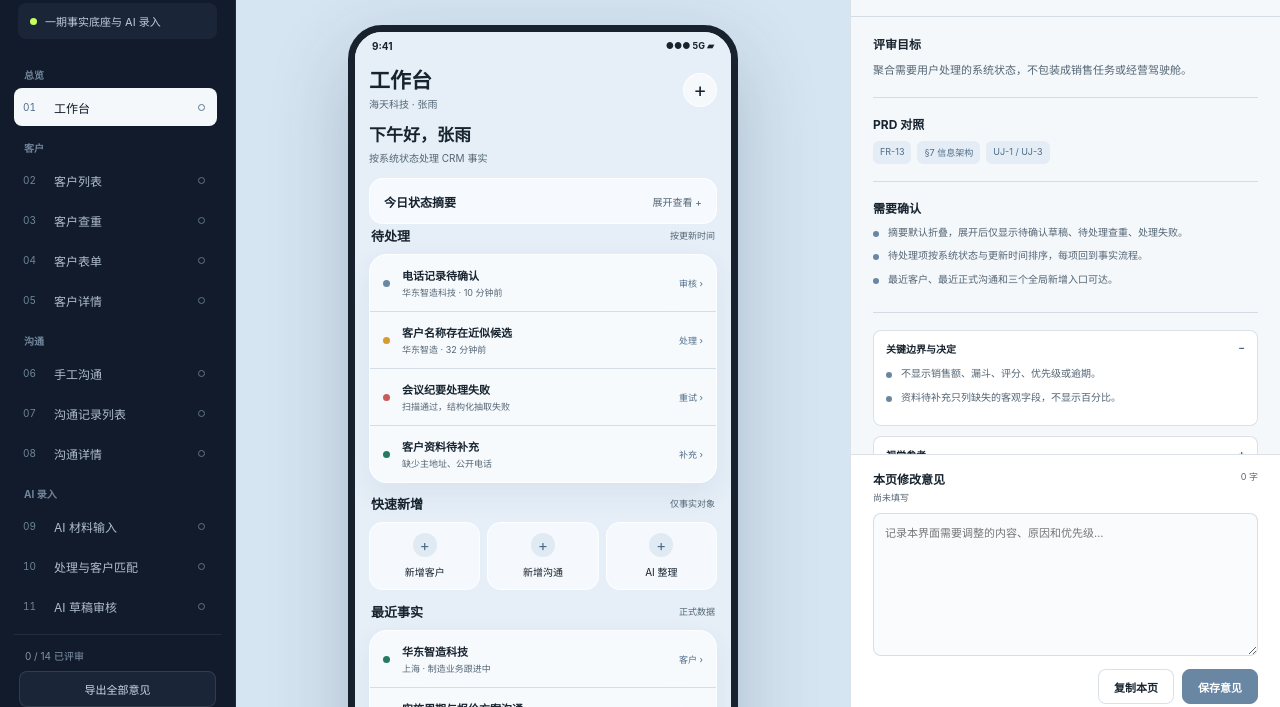
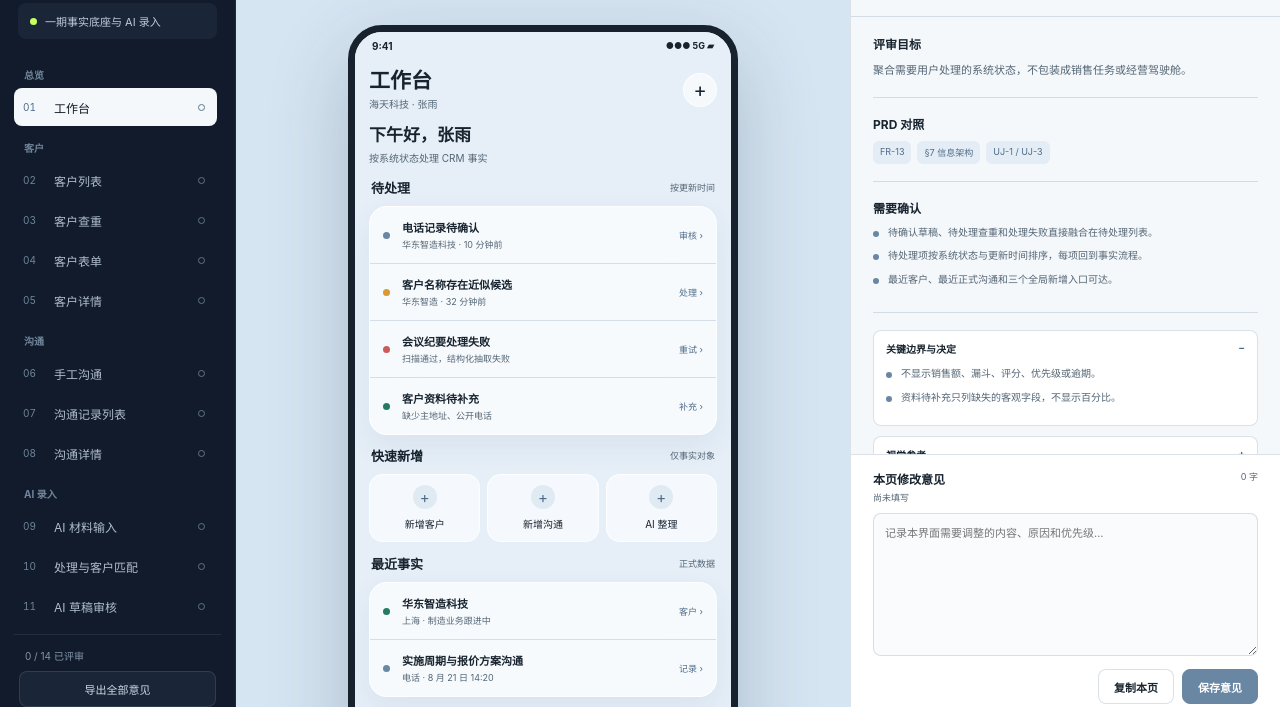
Before and after one commit to Willbefine79/ZT_CRM_UI, a plain HTML site: page crm-review-prototype/index.html in a window 1280 px wide. Shown: the part 77-784 px from the top of the page. Drawn offline with Linux system fonts and the light colour scheme.

Commit message:
refactor: remove redundant workbench summary

```diff
--- a/crm-review-prototype/app.js
+++ b/crm-review-prototype/app.js
@@ -8,7 +8,7 @@ const screens = [
     id: "workbench", group: "总览", nav: "工作台", title: "事实工作台",
     refs: ["FR-13", "§7 信息架构", "UJ-1 / UJ-3"],
     objective: "聚合需要用户处理的系统状态，不包装成销售任务或经营驾驶舱。",
-    reviews: ["摘要默认折叠，展开后仅显示待确认草稿、待处理查重、处理失败。", "待处理项按系统状态与更新时间排序，每项回到事实流程。", "最近客户、最近正式沟通和三个全局新增入口可达。"],
+    reviews: ["待确认草稿、待处理查重和处理失败直接融合在待处理列表。", "待处理项按系统状态与更新时间排序，每项回到事实流程。", "最近客户、最近正式沟通和三个全局新增入口可达。"],
     decisions: ["不显示销售额、漏斗、评分、优先级或逾期。", "资料待补充只列缺失的客观字段，不显示百分比。"]
   },
   {
@@ -108,7 +108,6 @@ const screenById = Object.fromEntries(screens.map((screen) => [screen.id, screen
 
 const initialState = () => ({
   activeScreen: "workbench",
-  summaryOpen: false,
   filtersOpen: false,
   customerTab: "facts",
   dedupeStage: "idle",
@@ -285,19 +284,10 @@ function mobileFrame({ title, subtitle = "", body, back = "", action = "", nav =
 }
 
 function workbenchScreen() {
-  const summary = state.summaryOpen ? `<div class="summary-grid">
-    <div class="summary-cell"><strong>2</strong><span>待确认草稿</span></div>
-    <div class="summary-cell"><strong>1</strong><span>待处理查重</span></div>
-    <div class="summary-cell"><strong>1</strong><span>处理失败</span></div>
-  </div>` : "";
   return mobileFrame({
     title: "工作台", subtitle: "海天科技 · 张雨", nav: "workbench",
     action: `<button class="mobile-icon-button" type="button" data-action="open-global-add" title="新增" aria-label="打开新增菜单">+</button>`,
     body: `<div class="mobile-greeting"><strong>下午好，张雨</strong><span>按系统状态处理 CRM 事实</span></div>
-      <button class="summary-disclosure" type="button" data-action="toggle-summary" aria-expanded="${state.summaryOpen}">
-        <strong>今日状态摘要</strong><span>${state.summaryOpen ? "收起 −" : "展开查看 +"}</span>
-      </button>
-      ${summary}
       <div class="section-heading"><h3>待处理</h3><span>按更新时间</span></div>
       <div class="list-panel">
         <button class="system-item" type="button" data-screen="ai-review"><span class="item-dot"></span><span class="system-copy"><strong>电话记录待确认</strong><span>华东智造科技 · 10 分钟前</span></span><span class="item-action">审核 ›</span></button>
@@ -677,7 +667,6 @@ function captureMaterial() {
 }
 
 function handleAction(target, action) {
-  if (action === "toggle-summary") state.summaryOpen = !state.summaryOpen;
   if (action === "toggle-filters") state.filtersOpen = !state.filtersOpen;
   if (action === "set-customer-tab") state.customerTab = target.dataset.tab;
   if (action === "set-material-mode") {
--- a/crm-review-prototype/styles.css
+++ b/crm-review-prototype/styles.css
@@ -307,28 +307,6 @@ summary:focus-visible {
 .mobile-greeting strong { display: block; font-size: 17px; }
 .mobile-greeting span { display: block; margin-top: 4px; color: var(--muted); font-size: 10px; }
 
-.summary-disclosure {
-  width: 100%;
-  min-height: 46px;
-  padding: 0 14px;
-  display: flex;
-  align-items: center;
-  justify-content: space-between;
-  border: 1px solid rgba(255,255,255,.84);
-  border-radius: 14px;
-  color: var(--ink);
-  background: rgba(255,255,255,.64);
-  text-align: left;
-}
-
-.summary-disclosure strong { font-size: 12px; }
-.summary-disclosure span { color: var(--muted); font-size: 10px; }
-
-.summary-grid { display: grid; grid-template-columns: repeat(3, 1fr); gap: 7px; margin: 8px 0 12px; }
-.summary-cell { min-height: 58px; padding: 10px; border-radius: 12px; background: rgba(255,255,255,.58); }
-.summary-cell strong { display: block; font-size: 17px; }
-.summary-cell span { color: var(--muted); font-size: 9px; }
-
 .system-item { width: 100%; padding: 12px 13px; display: grid; grid-template-columns: 9px minmax(0,1fr) auto; align-items: center; gap: 10px; border: 0; border-bottom: 1px solid var(--line); color: var(--ink); background: transparent; text-align: left; }
 .system-item:last-child { border-bottom: 0; }
 .system-item:hover { background: rgba(255,255,255,.38); }
```
Also changed, not shown: crm-review-prototype/prototype.test.mjs (+6 -1 lines), 2 other files.
